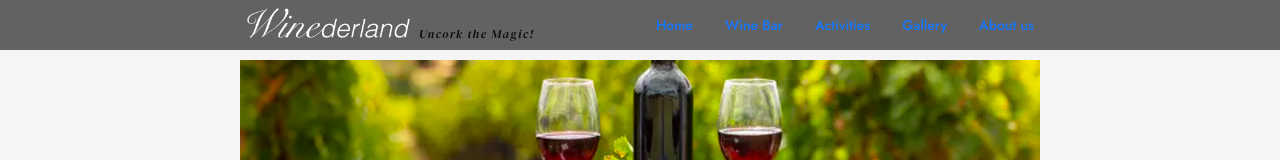
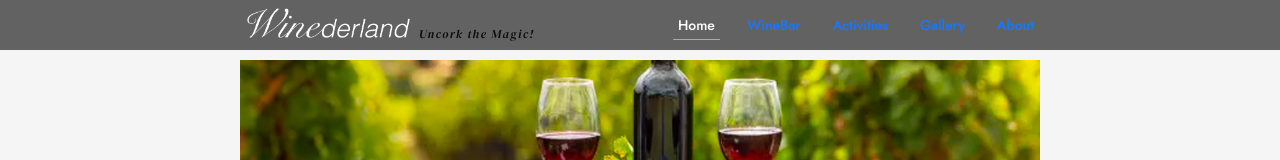
Before and after one commit to kiingsway/project-winederland, a Next.js app: page / in a window 1280 px wide. Shown: the top 160 px of the page. Built offline with nearby package versions, Linux system fonts and the light colour scheme.

Commit message:
App Navigation Style Selection
When select a new route in AppNavigation, the component shows the currenct route.

```diff
--- a/app/components/AppNavigation/AppNavigation.module.scss
+++ b/app/components/AppNavigation/AppNavigation.module.scss
@@ -30,38 +30,6 @@
     display: flex;
     flex-direction: row;
     column-gap: 20px;
-
-    &>button {
-      position: relative;
-      color: #AAAAAA;
-      padding: 5px !important;
-
-      &::after {
-        content: '';
-        position: absolute;
-        left: 0;
-        bottom: 0;
-        width: 100%;
-        height: 1px;
-        background-color: #AAAAAA;
-        border-radius: 4px;
-        transform: scaleX(0);
-        transform-origin: bottom left;
-        transition: transform 0.3s ease;
-      }
-
-      &:hover {
-        color: #FFFFFF !important;
-
-        &::after {
-          transform: scaleX(1);
-        }
-      }
-
-      &:active {
-        color: #777777 !important;
-      }
-    }
   }
 }
 
--- /dev/null
+++ b/app/components/AppNavigation/appPagesData.ts
@@ -0,0 +1,20 @@
+import { useRouter } from 'next/router';
+
+interface IAppPageData {
+  key: string;
+  title: string;
+  onClick(): void;
+}
+
+const appPagesData: Omit<IAppPageData, 'onClick'>[] = [
+  { key: 'Home', title: 'Home' },
+  { key: 'WineBar', title: 'Wine Bar' },
+  { key: 'Activities', title: 'Activities' },
+  { key: 'Gallery', title: 'Gallery' },
+  { key: 'About', title: 'About us' },
+];
+
+type TAppPages = (push: (path: string) => void) => IAppPageData[];
+const appPages: TAppPages = push => appPagesData.map(ap => ({ ...ap, onClick: () => push(ap.key === 'Home' ? '/' : `/${ap.key}`) }));
+
+export default appPages;
--- a/app/components/AppNavigation/index.tsx
+++ b/app/components/AppNavigation/index.tsx
@@ -7,46 +7,43 @@ import { Drawer, Grid } from 'antd';
 import { IoMenu } from "react-icons/io5";
 import useBoolean from '@/app/hooks/useBoolean';
 import { slogan } from '@/parameters';
+import appPages from './appPagesData';
+import { getPathName } from '@/app/services/helpers';
 
 const { useBreakpoint } = Grid;
 
 export default function AppNavigation(): JSX.Element {
 
-  const router = useRouter();
+  const { push: routerPush, pathname } = useRouter();
   const screens = useBreakpoint();
   const [openNavDrawer, { setTrue: openNav, setFalse: closeNav }] = useBoolean();
   const isPhone = !screens.md;
 
-  React.useEffect(() => {
+  const goHome = () => routerPush('/');
 
-  }, [screens]);
+  const tabs = appPages(routerPush);
 
-  const goHome = () => router.push('/');
+  const Tabs = (): JSX.Element => {
+    const closeDrawer = (): void => openNavDrawer ? closeNav() : undefined;
+    return (
+      <>{tabs.map(({ key, onClick }) => {
 
-  interface IAppPage {
-    key: string;
-    onClick(): void;
-  }
+        const onPress = () => { closeDrawer(); onClick() };
+        const path = getPathName(pathname);
+        const selected = path === key || (!path && key === 'Home');
 
-  const app_pages: IAppPage[] = [
-    { key: 'Home', onClick: goHome },
-    { key: 'Wine Bar', onClick: () => router.push('/WineBar') },
-    { key: 'Activities', onClick: () => router.push('/Activities') },
-    { key: 'Gallery', onClick: () => router.push('/Gallery') },
-    { key: 'About us', onClick: () => router.push('/About') },
-  ];
+        return (
+          <Buttons.Link key={key} onClick={onPress} selected={selected}>
+            {key}
+          </Buttons.Link>
+        );
+      })}</>
+    );
+  };
 
   const Navigation = (): JSX.Element | JSX.Element[] => {
     if (isPhone) return <Buttons.Icon size='large' type='text' onClick={openNav} icon={<IoMenu fontSize={24} />} />;
-    else return app_pages.map(app_page => {
-      return (
-        <Buttons.Link
-          key={app_page.key}
-          onClick={app_page.onClick}>
-          {app_page.key}
-        </Buttons.Link>
-      );
-    });
+    else return <Tabs />;
   }
 
   return (
@@ -66,16 +63,7 @@ export default function AppNavigation(): JSX.Element {
         <Navigation />
         <Drawer title="Pages" onClose={closeNav} open={openNavDrawer} width={180}>
           <div className={styles.Drawer}>
-            {app_pages.map(app_page => {
-              const onClick = () => { closeNav(); app_page.onClick(); };
-              return (
-                <Buttons.Link
-                  key={app_page.key}
-                  onClick={onClick}>
-                  {app_page.key}
-                </Buttons.Link>
-              );
-            })}
+            <Tabs />
           </div>
         </Drawer>
       </div>
--- a/app/components/Buttons/Buttons.module.scss
+++ b/app/components/Buttons/Buttons.module.scss
@@ -135,15 +135,31 @@
     transition: transform 0.3s ease;
   }
 
-  &:hover {
+  &_Selected {
+    cursor: default;
     color: #FFFFFF !important;
 
+    &:active {
+      color: #FFFFFF !important;
+    }
+
     &::after {
-      transform: scaleX(1);
+      transform: scaleX(1) !important;
     }
   }
 
-  &:active {
-    color: #777777 !important;
+  &_NotSelected {
+
+    &:hover {
+      color: #FFFFFF !important;
+
+      &::after {
+        transform: scaleX(1);
+      }
+    }
+
+    &:active {
+      color: #777777;
+    }
   }
 }
--- a/app/components/Buttons/index.tsx
+++ b/app/components/Buttons/index.tsx
@@ -8,11 +8,18 @@ import { IoMdGlobe } from 'react-icons/io';
 import { ButtonsIconFunction, ButtonsMenuFunction, ButtonsTabFunction, DropdownValueFunction, LanguagesFunction, LinkFunction, SelectorFunction } from './interfaces';
 import { AppContext, IAppContext } from '@/pages/_app';
 
-const Menu: ButtonsMenuFunction = props =>
-  <button type='button' className={styles.Menu} {...props}><TbMenu2 /></button>;
+const Menu: ButtonsMenuFunction = props => (
+  <button type='button' className={styles.Menu} {...props}>
+    <TbMenu2 />
+  </button>
+);
 
-const DropdownValue: DropdownValueFunction = ({ icon, label }) =>
-  <div className={styles.Selector_Value}>{icon}<span>{label}</span></div>;
+const DropdownValue: DropdownValueFunction = ({ icon, label }) => (
+  <div className={styles.Selector_Value}>
+    {icon}
+    <span>{label}</span>
+  </div>
+);
 
 const Icon: ButtonsIconFunction = p => {
 
@@ -61,21 +68,28 @@ const Languages: LanguagesFunction = p => {
 
 const Link: LinkFunction = p => {
 
-  const { children: ch, icon: ic, className: cn, ...props } = p;
+  const { children: ch, icon: ic, className, selected, ...props } = p;
 
-  const { children, ...otherProps } = ch ?
+  const moreProps = ch ?
     { icon: undefined, children: <>{ic}{ch}</> } :
     { icon: ic, children: <></> };
+
+  const classes = classNames([
+    classNames,
+    styles.Icon,
+    styles.Link,
+    {[styles.Link_Selected]: selected},
+    {[styles.Link_NotSelected]: !selected},
+  ])
 
   return (
     <Button
       {...props}
-      {...otherProps}
-      className={classNames([styles.Icon, styles.Link, cn])}
+      {...moreProps}
       type='link'
-      rel='noopener noreferrer'>
-      {children}
-    </Button>
+      rel='noopener noreferrer'
+      className={classes}
+    />
   );
 }
 
--- a/app/components/Buttons/interfaces.ts
+++ b/app/components/Buttons/interfaces.ts
@@ -37,4 +37,4 @@ export type ButtonsMenuFunction = ButtonsFunction<ButtonsMenuProps>;
 export type DropdownValueFunction = ButtonsFunction<DropdownValueProps>;
 export type SelectorFunction = ButtonsFunction<React.PropsWithChildren<SelectorProps>>;
 export type LanguagesFunction = ButtonsFunction<LanguagesProps>;
-export type LinkFunction = ButtonsFunction<ButtonProps>;
+export type LinkFunction = ButtonsFunction<ButtonProps & { selected?: boolean; }>;
--- a/app/services/helpers.ts
+++ b/app/services/helpers.ts
@@ -20,3 +20,12 @@ export function getRandomDarkColor(): string {
   }
   return color;
 }
+
+interface GetPathNameOptionsProps {
+  splitCamelCase: boolean;
+}
+
+export const getPathName = (pathname: string, options?: GetPathNameOptionsProps): string => {
+  const p = pathname.replace('/', '');
+  return options?.splitCamelCase ? splitCamelCase(p) : p;
+};
--- a/pages/_app.tsx
+++ b/pages/_app.tsx
@@ -9,7 +9,7 @@ import AppNavigation from '@/app/components/AppNavigation';
 import Head from "next/head";
 import { useRouter } from 'next/router';
 import type { Metadata } from "next";
-import { splitCamelCase } from '@/app/services/helpers';
+import { getPathName } from '@/app/services/helpers';
 import AppFooter from '@/app/components/AppFooter';
 import { Analytics } from "@vercel/analytics/react"
 
@@ -42,7 +42,7 @@ export default function App({ Component, pageProps }: AppProps): JSX.Element {
 
   const page_title = (() => {
     const { title } = metadata as { title: string };
-    const path = splitCamelCase(pathname.replace('/', ''));
+    const path = getPathName(pathname, { splitCamelCase: true });
     return path ? `${path} | ${title}` : title;
   })();
 
```
